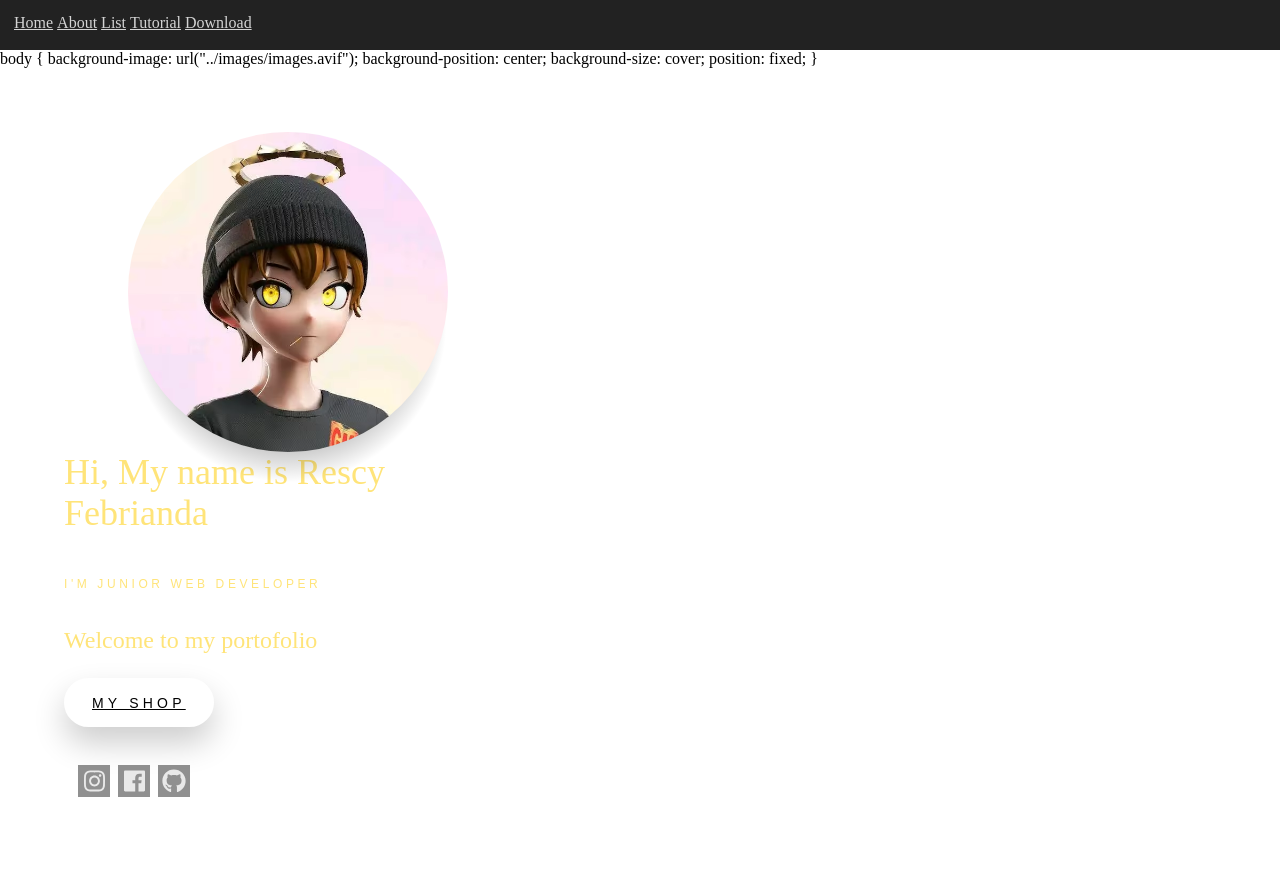
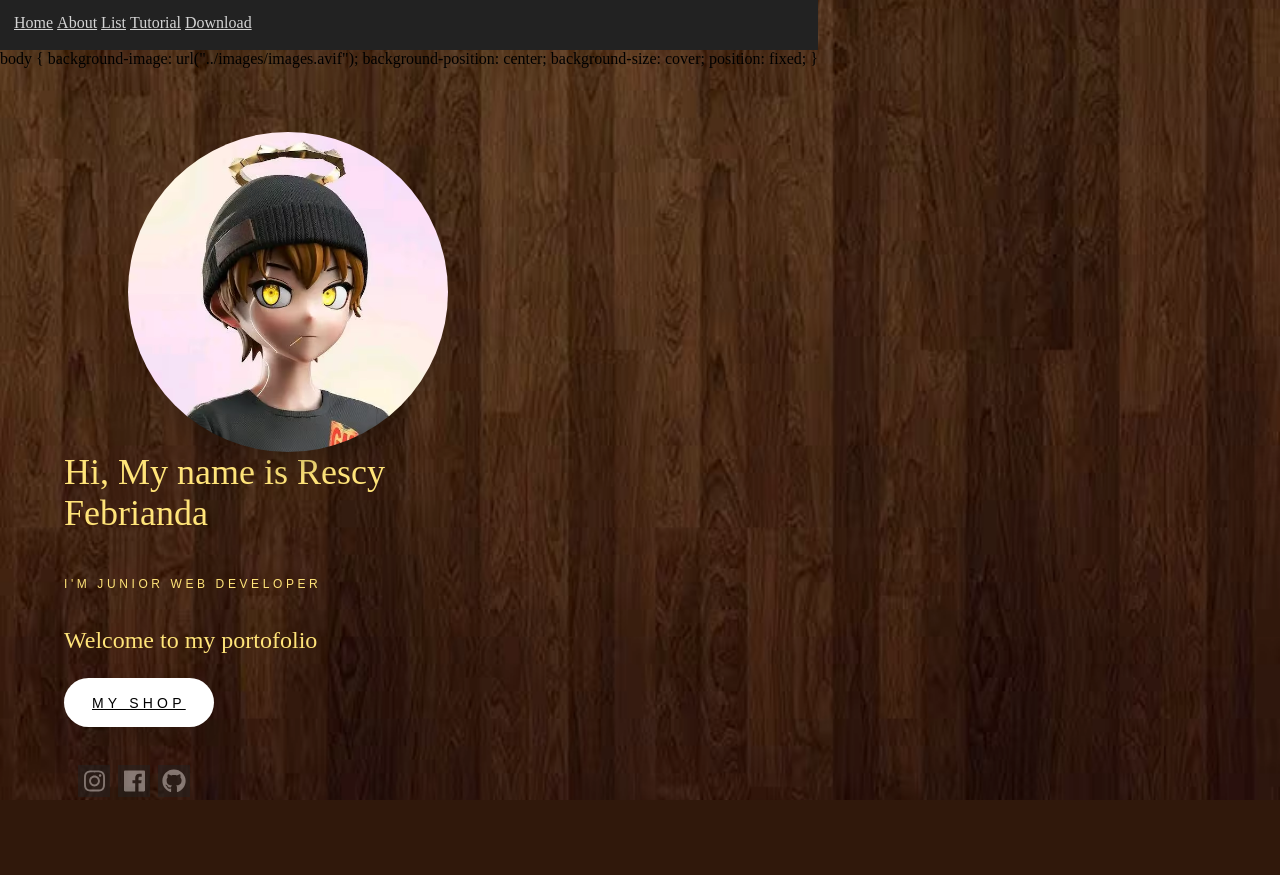
Before and after one commit to Rescy/res1337, a PHP site: page / in a window 1280 px wide. After the commit the page ends 800 px from the top, so only its background shows below. Run offline with PHP 8.4, Linux system fonts and the light colour scheme; some libraries are stand-ins or nearby versions.

Commit message:
Update main.css

```diff
--- a/css/main.css
+++ b/css/main.css
@@ -1,3 +1,10 @@
+body{
+  background-image: url("../images/images.avif");
+  background-position: center;
+  background-size: cover;
+  position: fixed;
+    }
+
 <style type="text/css">
 a{text-decoration: none; font-size: 20px;font-family: sans-serif;padding: 14px 10px}
 ul{padding: 14px}
```
